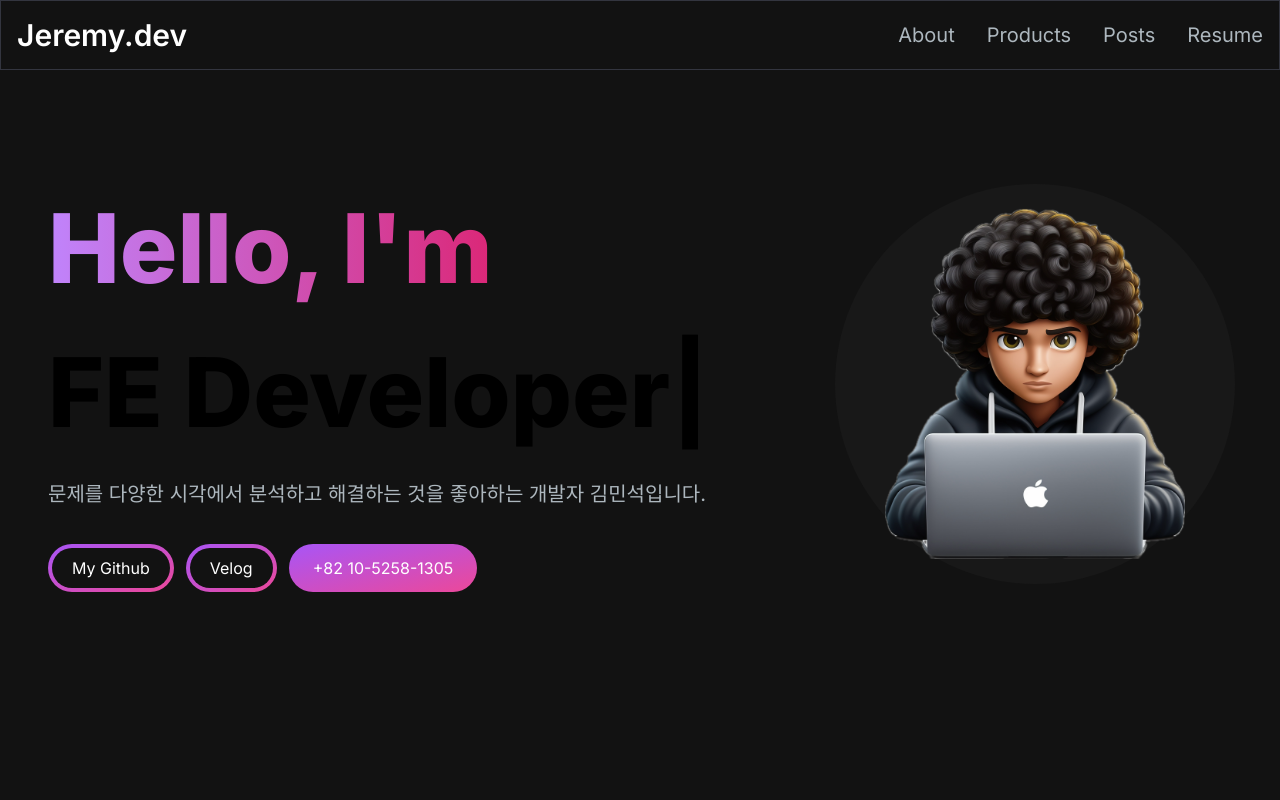
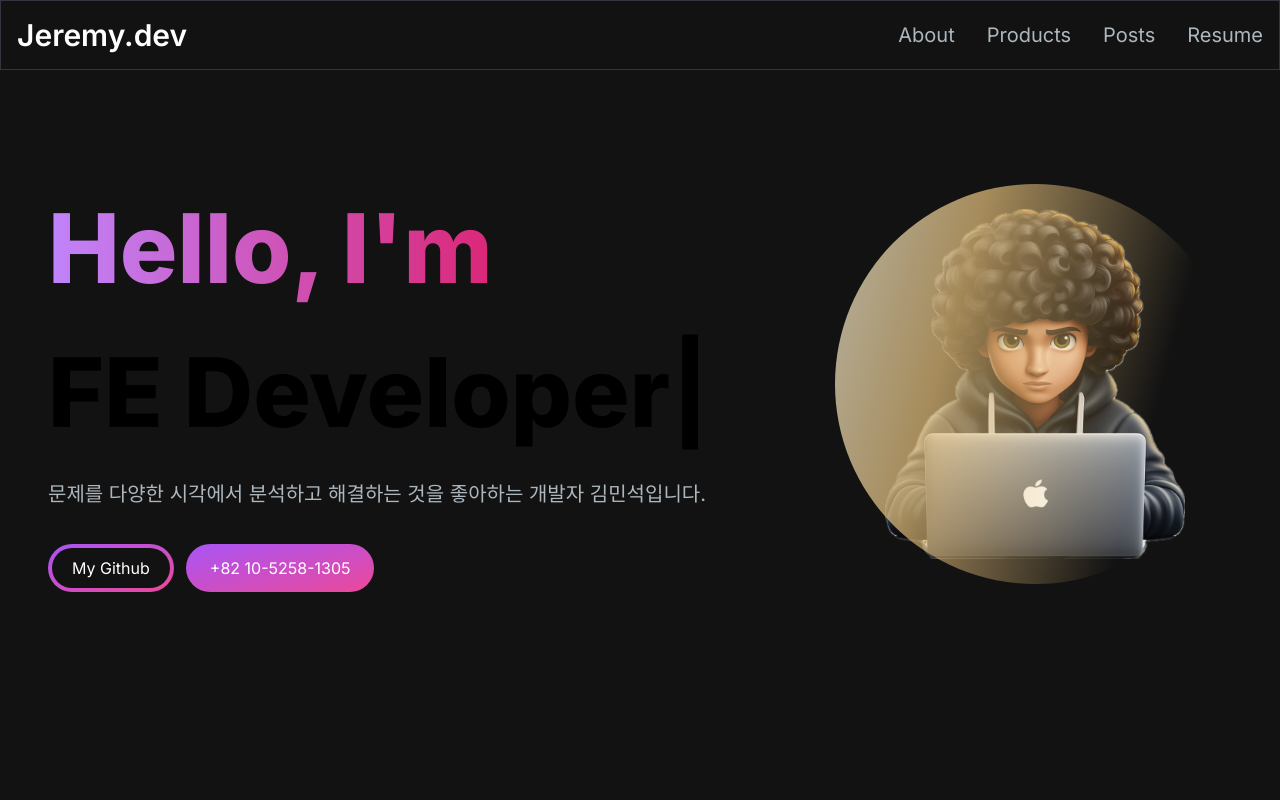
Before and after one commit to shackstack/next-portfolio, a Next.js app: page / in a window 1280 px wide. Shown: the top 800 px of the page. Built offline with nearby package versions, Linux system fonts and the light colour scheme.

Commit message:
design: 미모지에 그라디언 효과 주기

```diff
--- a/src/components/HeroSection.tsx
+++ b/src/components/HeroSection.tsx
@@ -1,11 +1,36 @@
 'use client';
-import React from 'react';
+import React, { useEffect, useRef } from 'react';
 import Image from 'next/image';
 import { TypeAnimation } from 'react-type-animation';
 import { motion } from 'framer-motion';
 import Link from 'next/link';
 
 const HeroSection = () => {
+  const ref = useRef<HTMLDivElement>(null);
+  const childRef = useRef<HTMLDivElement>(null);
+
+  useEffect(() => {
+    ref.current?.addEventListener('mousemove', (e: MouseEvent) => {
+      const x = e.offsetX;
+      const y = e.offsetY;
+      const rotateY = (-1 / 10) * x + 20;
+      const rotateX = (1 / 10) * y - 20;
+
+      childRef.current?.setAttribute(
+        'style',
+        `
+        background-position : ${x / 5 + y + 5}%
+      `
+      );
+
+      ref.current?.setAttribute(
+        'style',
+        `transform : perspective(1500px)
+      rotateX(${rotateX}deg) rotateY(${rotateY}deg)`
+      );
+    });
+  }, [ref]);
+
   return (
     <section className='lg:py-16'>
       <div className='grid grid-cols-1 sm:grid-cols-12'>
@@ -38,13 +63,6 @@ const HeroSection = () => {
                 My Github
               </span>
             </Link>
-            <Link
-              href='https://velog.io/@shackstack'
-              className='px-1 inline-block mr-3 py-1 w-full sm:w-fit rounded-full bg-gradient-to-br from-primary-500 to-secondary-500 hover:bg-slate-800 text-white mt-3'>
-              <span className='block bg-[#121212] hover:bg-slate-800 rounded-full px-5 py-2'>
-                Velog
-              </span>
-            </Link>
             <div className='px-6 inline-block mr-3 py-3 w-full sm:w-fit rounded-full bg-gradient-to-br from-primary-500 to-secondary-500 hover:bg-slate-200 text-white'>
               +82 10-5258-1305
             </div>
@@ -55,13 +73,19 @@ const HeroSection = () => {
           animate={{ opacity: 1, scale: 1 }}
           transition={{ duration: 0.5 }}
           className='col-span-4 place-self-center mt-4 lg:mt-0'>
-          <div className='rounded-full bg-[#181818] w-[250px] h-[250px] lg:w-[400px] lg:h-[400px] relative'>
+          <div
+            ref={ref}
+            className='w-[250px] h-[250px] lg:w-[400px] lg:h-[400px] relative'>
             <Image
               src='/images/memoji.png'
               alt='hero image'
               className='absolute transform -translate-x-1/2 -translate-y-1/2 top-1/2 left-1/2'
               width={300}
               height={300}
+            />
+            <div
+              ref={childRef}
+              className='absolute rounded-full w-full h-full bg-[size:150%_150%] bg-[position:100%] bg-gradient-linear opacity-70 brightness-120'
             />
           </div>
         </motion.div>
--- a/tailwind.config.ts
+++ b/tailwind.config.ts
@@ -12,6 +12,11 @@ module.exports = {
         'gradient-radial': 'radial-gradient(var(--tw-gradient-stops))',
         'gradient-conic':
           'conic-gradient(from 180deg at 50% 50%, var(--tw-gradient-stops))',
+        'gradient-linear':
+          'linear-gradient(105deg, transparent 20%, #f7e8c3 35%, #e6c07b 50%, transparent 80%)',
+      },
+      filter: {
+        apple: 'brightness(1.1) opacity(',
       },
     },
     colors: {
```
